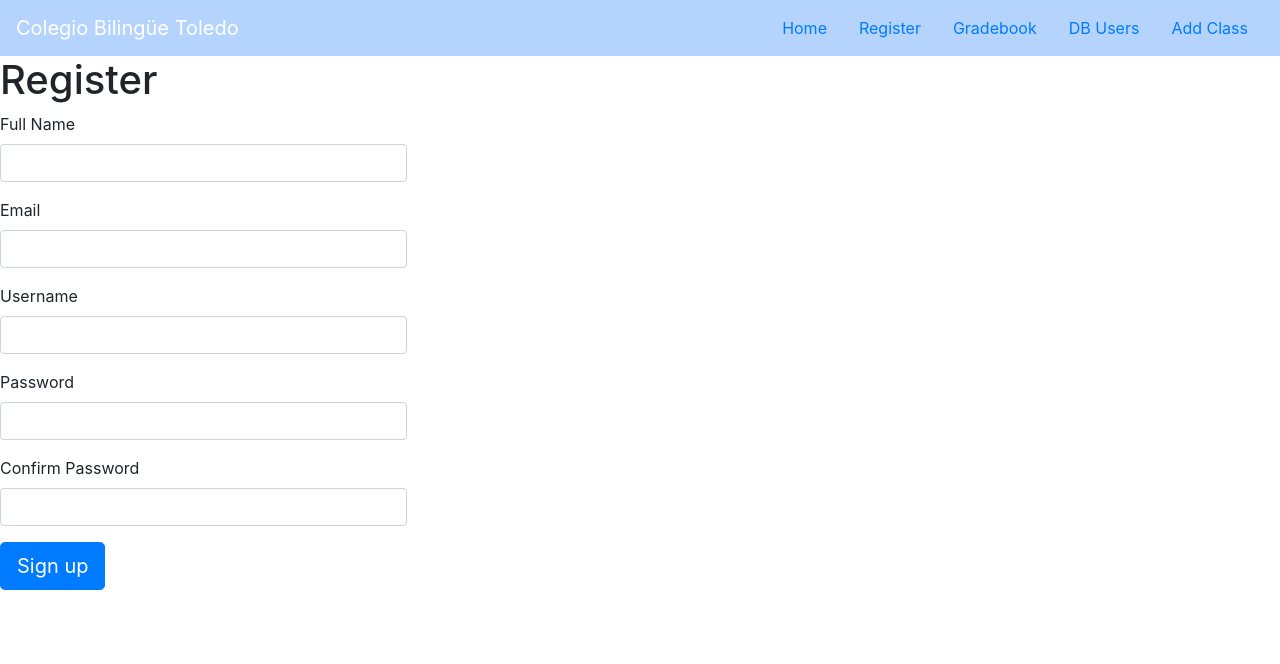
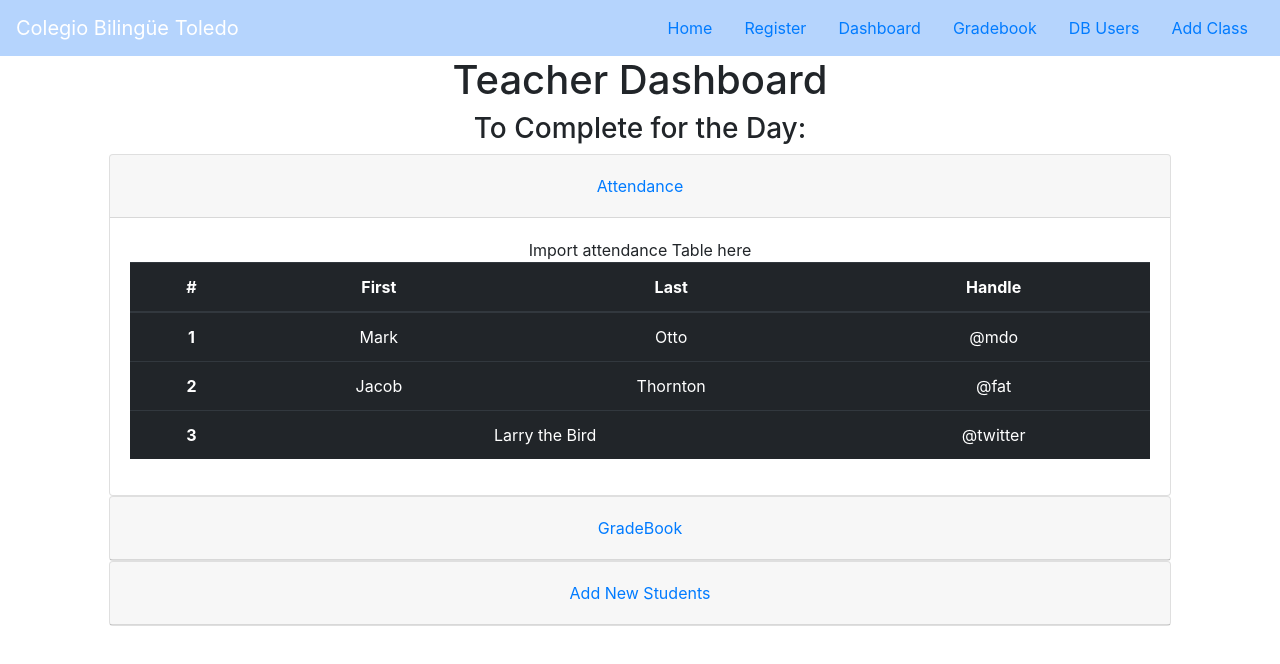
Before and after one commit to erikamats/Toledo, a React (Create React App) app in the folder escuela/: page /dashboard in a window 1280 px wide. Shown: the top 664 px of the page. Built offline with nearby package versions, Linux system fonts and the light colour scheme.

Commit message:
Added Dashboard route in App.js and Nav. Set up a rough skeleton for Dashboard

```diff
--- a/escuela/src/App.js
+++ b/escuela/src/App.js
@@ -8,8 +8,9 @@ import NavigationBar from './components/nav/NavigationBar';
 import LandingPage from './components/pages/landingPage/LandingPage';
 import ErrorPage from './components/pages/error/ErrorPage';
 import Gradebook from './components/pages/gradebook/Gradebook';
+import Dashboard from './components/pages/teacherDashboard/dashboard';
 import SignupPage from './components/pages/signup/SignupPage';
-import AddClassPage from './components/nav/nav_msg/AlertMessage';
+// import AddClassPage from './components/nav/nav_msg/AlertMessage';
 import UsersList from './components/pages/users/UsersList';
 import MessagesList from './components/nav/nav_msg/MessagesList';
 
@@ -37,7 +38,7 @@ class App extends Component {
               <Route exact path="/gradebook" component={Gradebook} />
               <Route exact path="/users" component={UsersList} />
               <Route exact path="/signup" component={SignupPage} />
-              <Route exact path="/dashboard" component={SignupPage} />
+              <Route exact path="/dashboard" component={Dashboard} />
               <Route component={ErrorPage} />
             </Switch>
           </div>
--- /dev/null
+++ b/escuela/src/components/Pages/teacherDashboard/dashboard.js
@@ -0,0 +1,105 @@
+import React, { Component } from "react";
+import GradeBook from "../gradebook/Gradebook";
+import SignupPage from "../signup/SignupPage";
+
+class Dashboard extends Component {
+  render() {
+    return (
+      <div>
+        <h1 className="text-center"> Teacher Dashboard</h1>
+        <div class="row text-center justify-content-center">
+          <div className="col-10 ">
+            <h3> To Complete for the Day:</h3>
+            <div id="accordion">
+  <div className="card">
+    <div className="card-header" id="headingOne">
+      <h5 className="mb-0">
+        <button className="btn btn-link" data-toggle="collapse" data-target="#collapseOne" aria-expanded="true" aria-controls="collapseOne">
+          Attendance
+        </button>
+      </h5>
+    </div>
+
+    <div id="collapseOne" className="collapse show" aria-labelledby="headingOne" data-parent="#accordion">
+      <div className="card-body">
+       Import attendance Table here
+       <table className="table table-hover table-dark">
+  <thead>
+    <tr>
+      <th scope="col">#</th>
+      <th scope="col">First</th>
+      <th scope="col">Last</th>
+      <th scope="col">Handle</th>
+    </tr>
+  </thead>
+  <tbody>
+    <tr>
+      <th scope="row">1</th>
+      <td>Mark</td>
+      <td>Otto</td>
+      <td>@mdo</td>
+    </tr>
+    <tr>
+      <th scope="row">2</th>
+      <td>Jacob</td>
+      <td>Thornton</td>
+      <td>@fat</td>
+    </tr>
+    <tr>
+      <th scope="row">3</th>
+      <td colspan="2">Larry the Bird</td>
+      <td>@twitter</td>
+    </tr>
+  </tbody>
+</table>
+
+      </div>
+    </div>
+  </div>
+  <div className="card">
+    <div className="card-header" id="headingTwo">
+      <h5 className="mb-0">
+        <button className="btn btn-link collapsed" data-toggle="collapse" data-target="#collapseTwo" aria-expanded="false" aria-controls="collapseTwo">
+         GradeBook
+        </button>
+      </h5>
+    </div>
+    <div id="collapseTwo" className="collapse" aria-labelledby="headingTwo" data-parent="#accordion">
+      <div className="card-body">
+
+      <GradeBook/>
+
+      Features to Include:
+
+        Add Assigment
+        Edit/Delete Assingment
+        Add Grade
+        Edit/Delete Assignment
+      </div>
+    </div>
+  </div>
+  <div className="card">
+    <div className="card-header" id="headingThree">
+      <h5 className="mb-0">
+        <button className="btn btn-link collapsed" data-toggle="collapse" data-target="#collapseThree" aria-expanded="false" aria-controls="collapseThree">
+          Add New Students
+        </button>
+      </h5>
+    </div>
+    <div id="collapseThree" className="collapse" aria-labelledby="headingThree" data-parent="#accordion">
+      <div className="card-body">
+       <SignupPage/>
+      </div>
+    </div>
+  </div>
+</div>
+
+          </div>
+
+        </div>
+      </div>
+    );
+  }
+}
+
+export default Dashboard;
--- a/escuela/src/components/nav/NavigationBar.js
+++ b/escuela/src/components/nav/NavigationBar.js
@@ -30,6 +30,11 @@ export default () => {
               Register
 						</NavLink>
           </li>
+          <li className="nav-item ">
+            <NavLink to="/dashboard" className="nav-link">
+             Dashboard
+						</NavLink>
+          </li>
           <li className="nav-item"  >
             <NavLink to="/gradebook" className="nav-link" >
               Gradebook
@@ -41,8 +46,6 @@ export default () => {
               DB Users
 						</NavLink>
           </li>
-
-
              <li className="nav-item ">
             <NavLink to="/addclass" className="nav-link">
               Add Class
```
